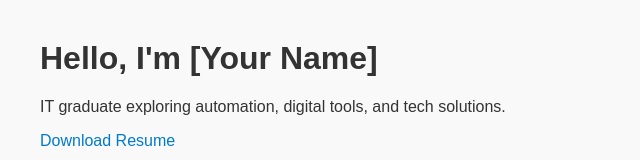
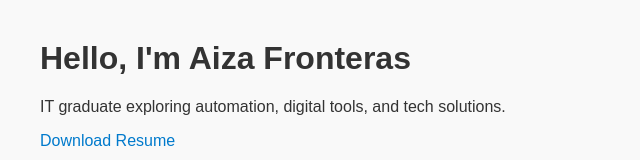
Before and after one commit to aizsavy/aizsavy, a plain HTML site: page index.html in a window 1280 px wide. Shown: the top 160 px of the page, without its empty margins (0-640 px from the left). Drawn offline with Linux system fonts and the light colour scheme.

Commit message:
Update index.html

```diff
--- a/index.html
+++ b/index.html
@@ -8,7 +8,7 @@
 </head>
 <body>
   <header>
-    <h1>Hello, I'm [Your Name]</h1>
+    <h1>Hello, I'm Aiza Fronteras</h1>
     <p>IT graduate exploring automation, digital tools, and tech solutions.</p>
     <a href="resume.pdf" target="_blank">Download Resume</a>
   </header>
```
